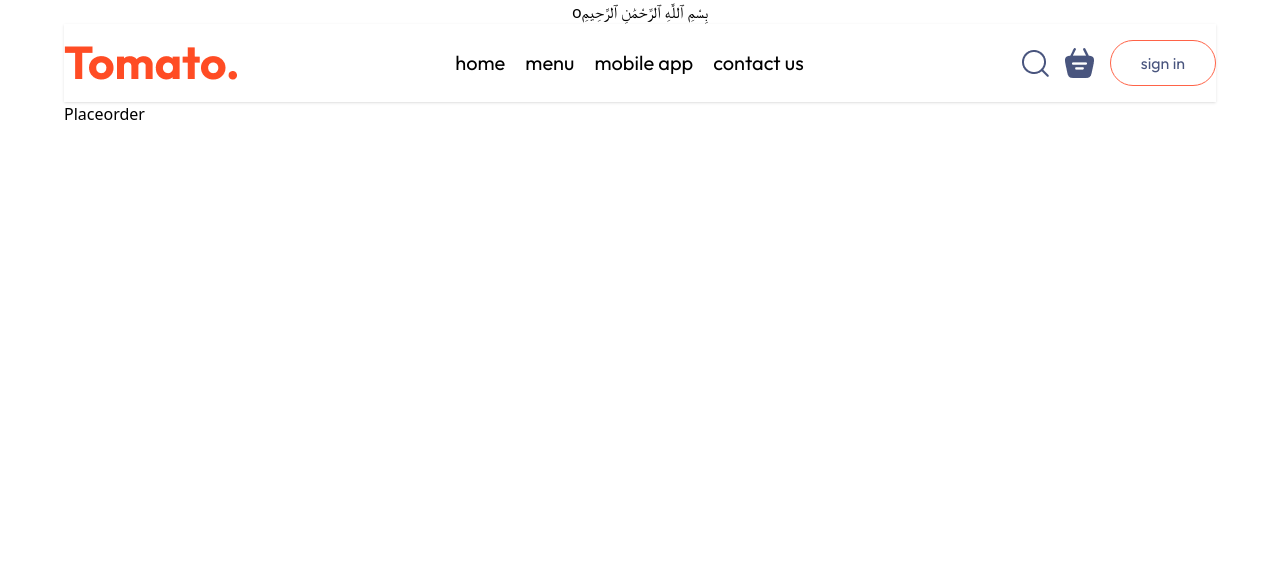
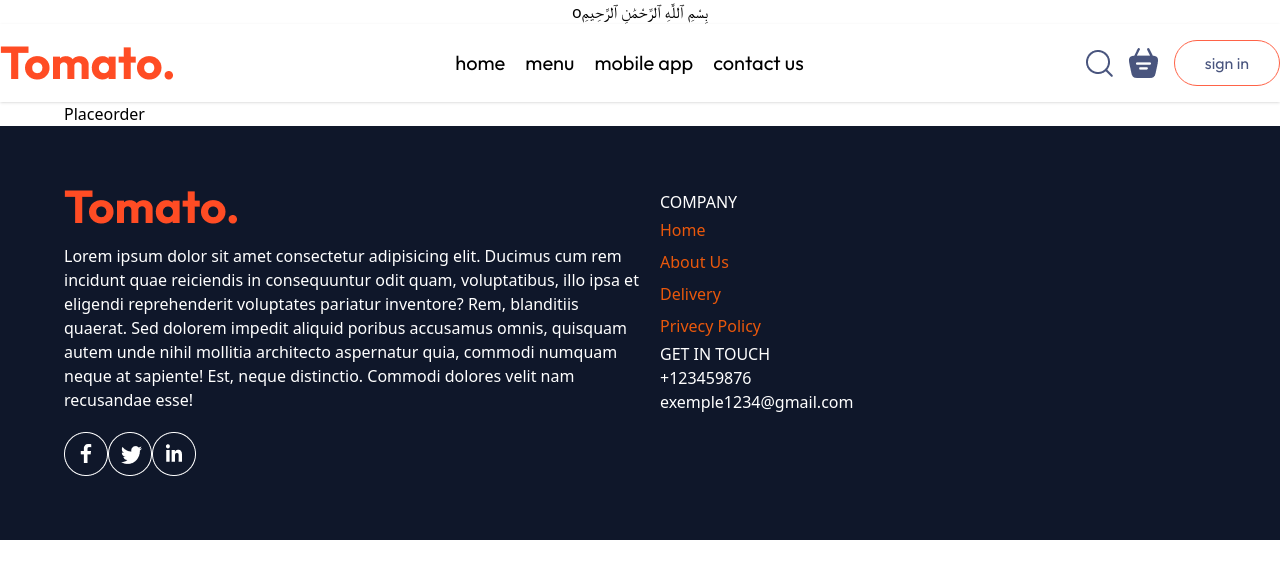
Before and after one commit to AnsarAkbar/Tomato, a React (Vite) app: page /order in a window 1280 px wide. Shown: the top 578 px of the page. Built offline with nearby package versions, Linux system fonts and the light colour scheme.

Commit message:
add footer

```diff
--- a/src/App.jsx
+++ b/src/App.jsx
@@ -5,20 +5,22 @@ import { Route, Routes } from "react-router-dom";
 import Home from "./pages/Home/Home";
 import Cart from "./pages/Cart/Cart";
 import Placeorder from "./pages/Placeorder/Placeorder";
+import Footer from "./Components/Footer/Footer";
 
 const App = () => {
   return (
-    <div className="max-w-[1920px] m-auto px-16 max-lg:px-10 max-md:px-5">
-      <div className="text-center">
-        oبِسْمِ ٱللَّٰهِ ٱلرَّحْمَٰنِ ٱلرَّحِيمِ
-      </div>
+    <>
+      <div className="text-center">oبِسْمِ ٱللَّٰهِ ٱلرَّحْمَٰنِ ٱلرَّحِيمِ</div>
       <Navbar />
+      <div className="max-w-[1920px] m-auto px-16 max-lg:px-10 max-md:px-5">
       <Routes>
         <Route path="/" element={<Home />}/>
         <Route path="/cart" element={<Cart />}/>
         <Route path="/order" element={<Placeorder />}/>
       </Routes>
-    </div>
+      </div>
+      <Footer />
+    </>
   );
 };
 
--- /dev/null
+++ b/src/Components/Footer/Footer.jsx
@@ -0,0 +1,59 @@
+import React, { useContext } from "react";
+import { StoreContext } from "../../context/StoreContext";
+import { Link, NavLink } from "react-router-dom";
+
+const Footer = () => {
+  const { assets } = useContext(StoreContext);
+  let { logo, linkedin_icon, facebook_icon, twitter_icon } = assets;
+  const footerList = ["Home", "About Us", "Delivery", "Privecy Policy"];
+
+  return (
+    <div className="bg-slate-900">
+      <div className="max-w-[1920px] m-auto px-16 max-lg:px-10 max-md:px-5 py-16 flex text-white">
+        <div className="w-1/2 ">
+          <img src={logo} alt="" />
+          <p className="py-5">
+            Lorem ipsum dolor sit amet consectetur adipisicing elit. Ducimus cum
+            rem incidunt quae reiciendis in consequuntur odit quam,
+            voluptatibus, illo ipsa et eligendi reprehenderit voluptates
+            pariatur inventore? Rem, blanditiis quaerat. Sed dolorem impedit
+            aliquid poribus accusamus omnis, quisquam autem unde nihil mollitia
+            architecto aspernatur quia, commodi numquam neque at sapiente! Est,
+            neque distinctio. Commodi dolores velit nam recusandae esse!
+          </p>
+          <div className="flex">
+            <img src={facebook_icon} alt="" />
+            <img src={twitter_icon} alt="" />
+            <img src={linkedin_icon} alt="" />
+          </div>
+        </div>
+        <div className="ml-5">
+          <div>
+            <h3>COMPANY</h3>
+            {footerList.map((value, index) => (
+              <div key={index} className="py-1">
+                <NavLink
+                  className={({ isActive }) =>
+                    isActive ? "text-orange-600 border-b-orange-600" : ""
+                  }
+                >
+                  {" "}
+                  {value}{" "}
+                </NavLink>
+              </div>
+            ))}
+          </div>
+          <div>
+            <h3>GET IN TOUCH</h3>
+            <div>
+              <Link>+123459876</Link>
+            </div>
+            <Link>exemple1234@gmail.com</Link>
+          </div>
+        </div>
+      </div>
+    </div>
+  );
+};
+
+export default Footer;
```
